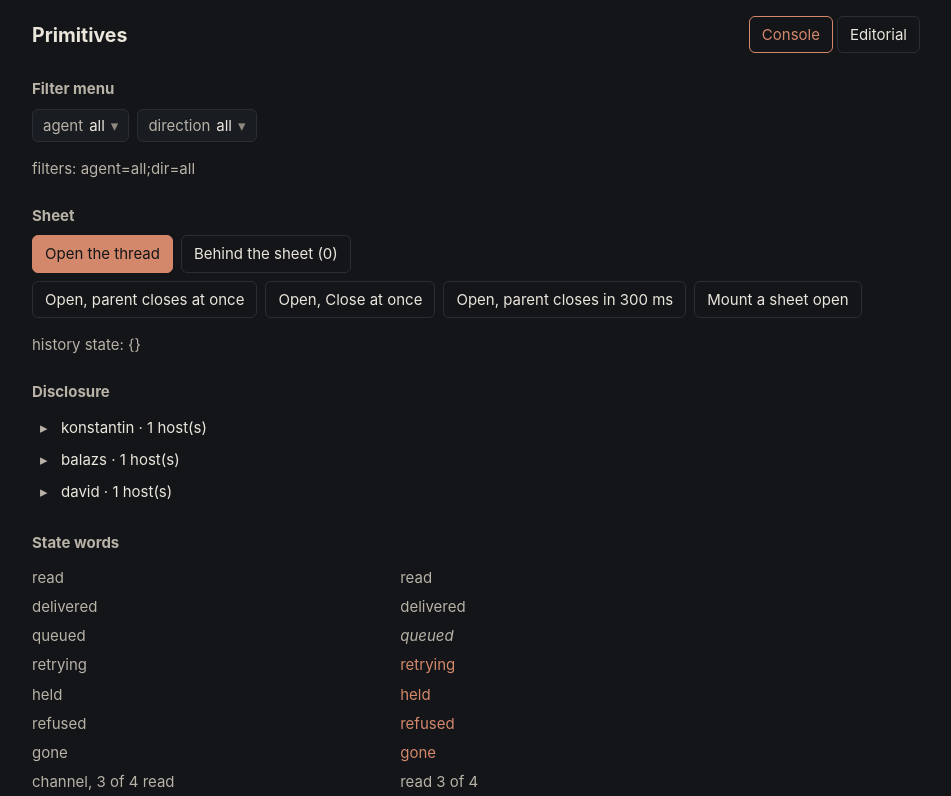
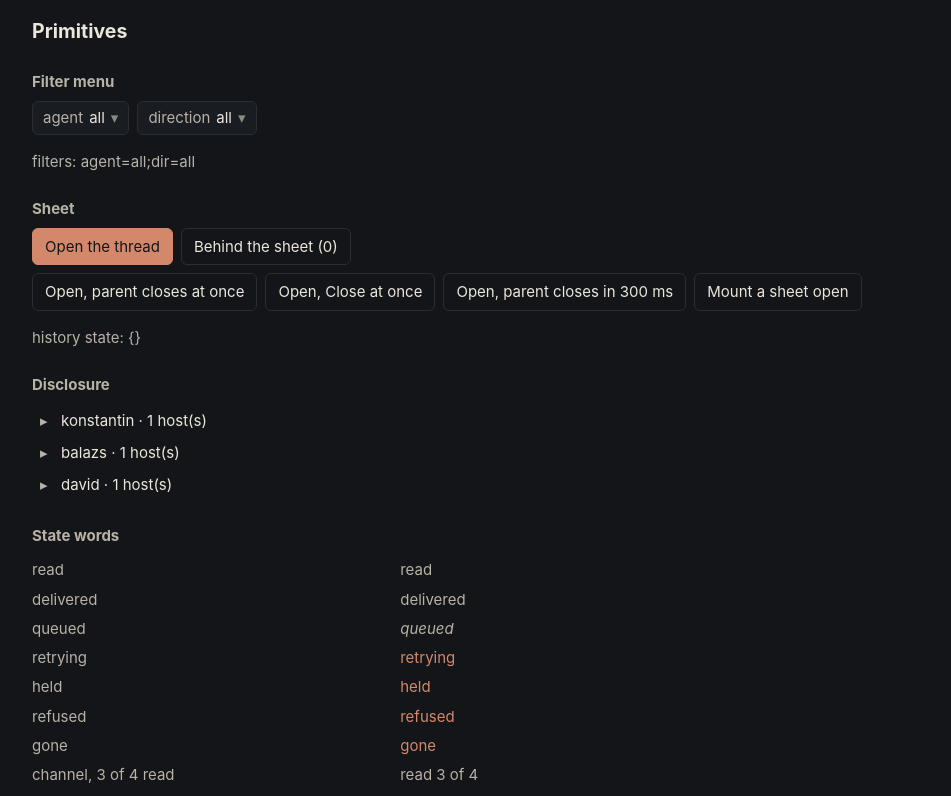
Before and after one commit to kdobmayer/conde, a SvelteKit app in the folder web/: page /_design/primitives in a window 1280 px wide. Shown: the top 796 px of the page, without its empty margins (164-1115 px from the left). Built offline with nearby package versions, Linux system fonts and the light colour scheme.

Commit message:
Web UI v2: U7 and U8 without the skin layer

```diff
--- a/web/src/routes/_design/primitives/+page.svelte
+++ b/web/src/routes/_design/primitives/+page.svelte
@@ -1,6 +1,6 @@
 <script lang="ts">
 	// Design-only harness: the U8 primitives and state components on fixture data, for
-	// scripts/design/interact.mjs and the renders. Its skin control sets data-skin directly.
+	// scripts/design/interact.mjs and the renders.
 	import FilterMenu from '#lib/ui/FilterMenu.svelte';
 	import Sheet from '#lib/ui/Sheet.svelte';
 	import Disclosure from '#lib/ui/Disclosure.svelte';
@@ -13,11 +13,6 @@
 	import type { Message } from '#lib/types.ts';
 	import { tick } from 'svelte';
 	import { page } from '$app/state';
-
-	let skin = $state<'a' | 'b'>('a');
-	$effect(() => {
-		document.documentElement.dataset.skin = skin;
-	});
 
 	const agents = [{ value: '', label: 'all' }, ...[...new Set(feed.flatMap((e) => e.via))].sort().map((a) => ({ value: a, label: short(a) }))];
 	const directions = [
@@ -74,10 +69,6 @@
 <main class="harness">
 	<header>
 		<h1>Primitives</h1>
-		<div class="skins" role="group" aria-label="Skin">
-			<button type="button" class="quiet" data-skin-pick="a" aria-pressed={skin === 'a'} onclick={() => (skin = 'a')}>Console</button>
-			<button type="button" class="quiet" data-skin-pick="b" aria-pressed={skin === 'b'} onclick={() => (skin = 'b')}>Editorial</button>
-		</div>
 	</header>
 
 	<section aria-labelledby="h-menu">
@@ -187,14 +178,6 @@
 		font-size: 1em;
 		color: var(--muted);
 	}
-	.skins {
-		display: flex;
-		gap: 4px;
-	}
-	.skins [aria-pressed='true'] {
-		border-color: var(--accent);
-		color: var(--accent);
-	}
 	.contents {
 		display: contents;
 	}
@@ -215,7 +198,7 @@
 	}
 	.thread p {
 		margin: 4px 0 0;
-		font-family: var(--font-text);
+		font-family: var(--serif);
 		white-space: pre-wrap;
 	}
 	.meta {
```
Also changed, not shown: web/scripts/design/interact.mjs (+10 -16 lines), 6 other files (tests, documents, lock files or other folders).
